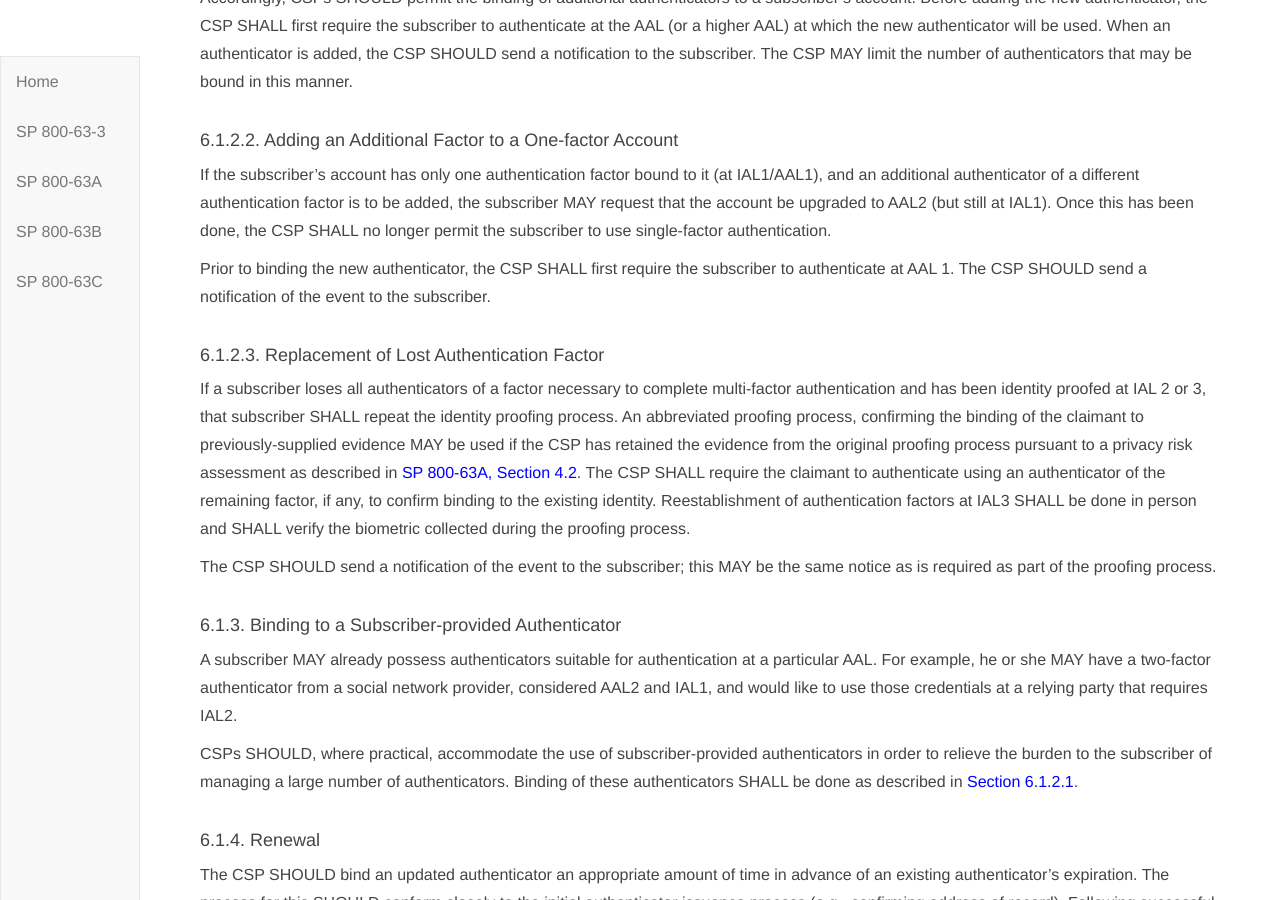
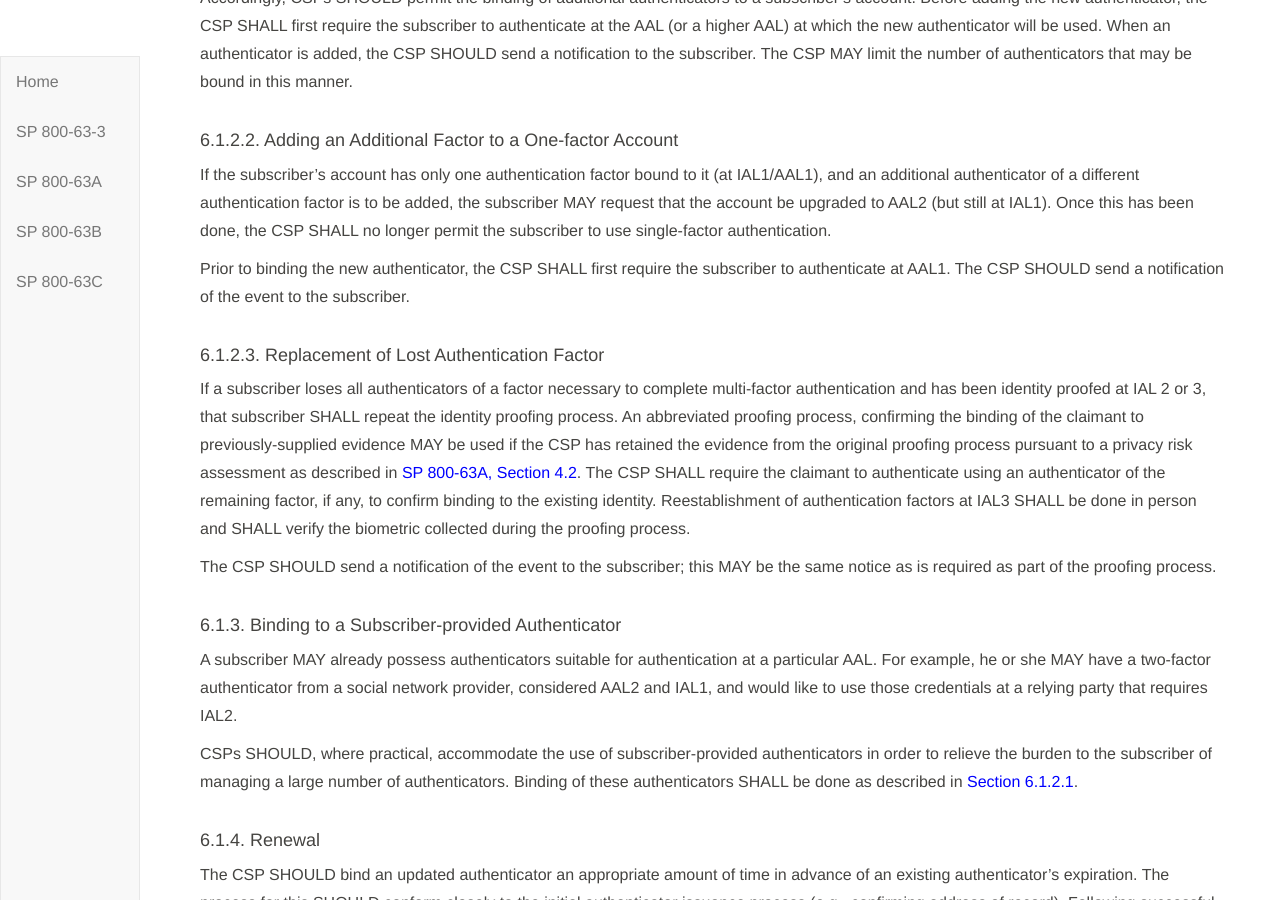
Before and after one commit to usnistgov/800-63-3, a Jekyll site: the page built from sp800-63b/sec6_lifecycle.md, in a window 1280 px wide and 900 px high, scrolled down 1576 px. Built offline with Jekyll 4.4.1, drawn with Linux system fonts in a browser that asks for light colours; our own code applies the rules of GitHub Pages for plain Markdown files.

Commit message:
Update sec6_lifecycle.md

```diff
--- a/sp800-63b/sec6_lifecycle.md
+++ b/sp800-63b/sec6_lifecycle.md
@@ -45,7 +45,7 @@ Accordingly, CSPs SHOULD permit the binding of additional authenticators to a su
 
 If the subscriber's account has only one authentication factor bound to it (at IAL1/AAL1), and an additional authenticator of a different authentication factor is to be added, the subscriber MAY request that the account be upgraded to AAL2 (but still at IAL1). Once this has been done, the CSP SHALL no longer permit the subscriber to use single-factor authentication.
 
-Prior to binding the new authenticator, the CSP SHALL first require the subscriber to authenticate at AAL 1. The CSP SHOULD send a notification of the event to the subscriber.
+Prior to binding the new authenticator, the CSP SHALL first require the subscriber to authenticate at AAL1. The CSP SHOULD send a notification of the event to the subscriber.
 
 #### 6.1.2.3. Replacement of Lost Authentication Factor
 
```
